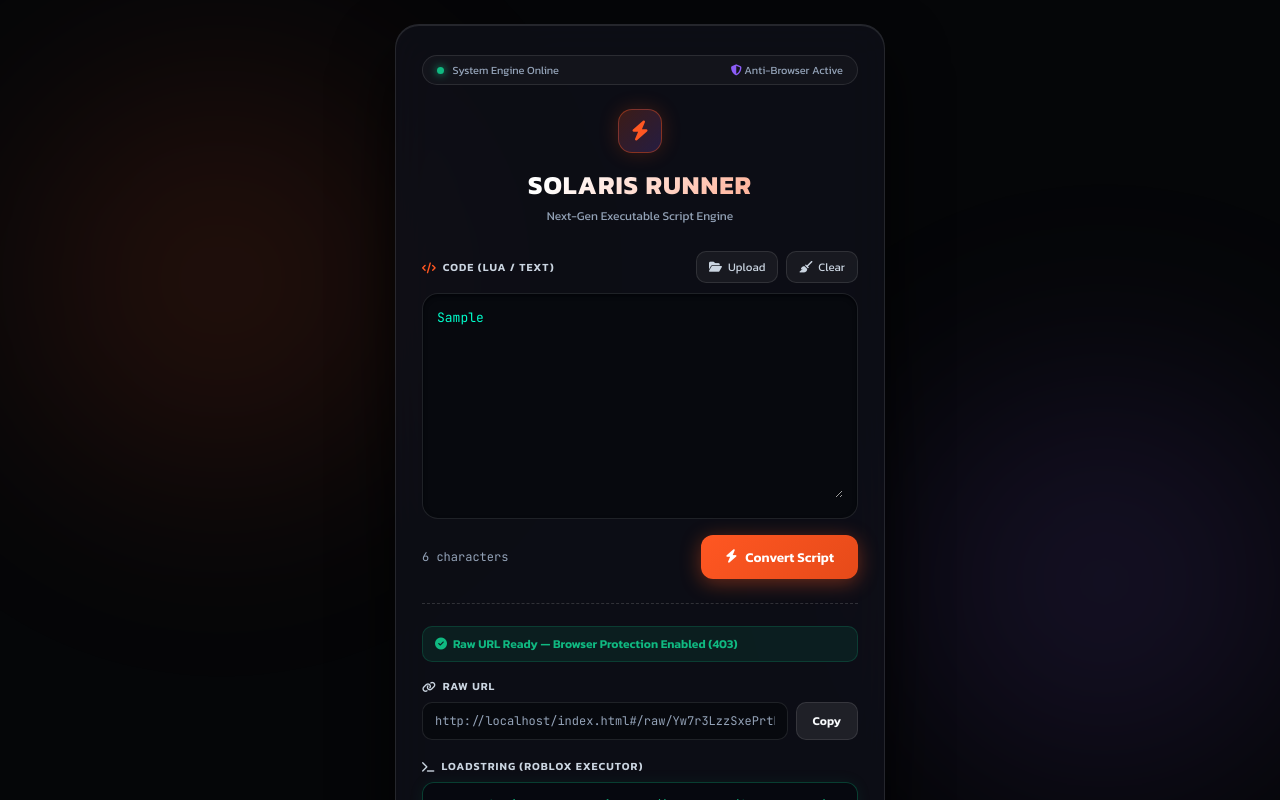
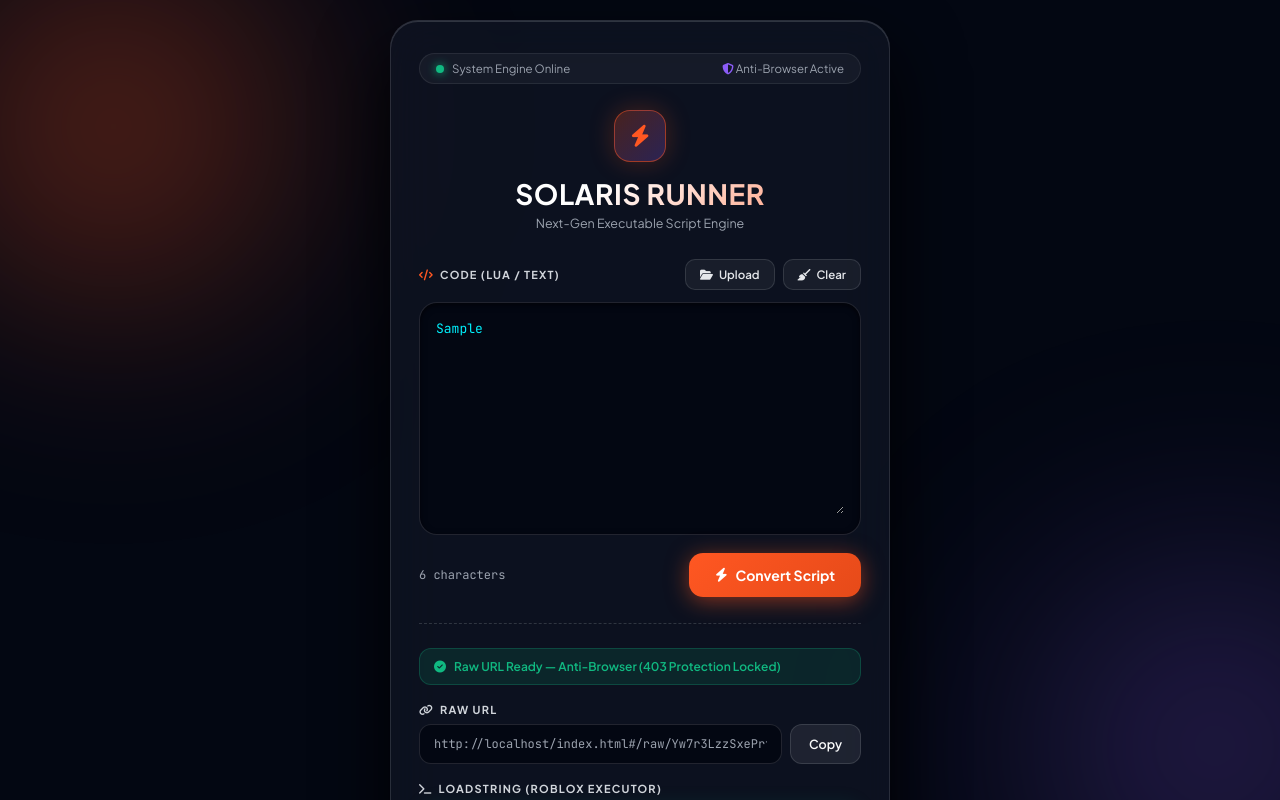
Before and after one commit to CandyDevxOfficial/poskidsni-hub, a website: page index.html in a window 1280 px wide. Both pictures are taken after typing "Sample" into the empty fields and a click on the button "Convert Script". Shown: the top 800 px of the page. Drawn offline with Linux system fonts and the light colour scheme.

Commit message:
Update HTML structure and styles for main app

```diff
--- a/index.html
+++ b/index.html
@@ -3,117 +3,151 @@
 <head>
     <meta charset="UTF-8">
     <meta name="viewport" content="width=device-width, initial-scale=1.0">
-    <title>SOLARIS RUNNER - Premium Script Vault</title>
-    <link href="https://fonts.googleapis.com/css2?family=Kanit:wght@300;400;600;700&family=JetBrains+Mono:wght@400;500;700&display=swap" rel="stylesheet">
+    <title>SOLARIS RUNNER - Premium Vault</title>
+    <link href="https://fonts.googleapis.com/css2?family=Plus+Jakarta+Sans:wght@300;400;600;700&family=JetBrains+Mono:wght@400;500;700&display=swap" rel="stylesheet">
     <link rel="stylesheet" href="https://cdnjs.cloudflare.com/ajax/libs/font-awesome/6.4.0/css/all.min.css">
     <style>
         :root {
-            --bg-color: #050608;
-            --card-bg: rgba(15, 17, 26, 0.75);
-            --accent-orange: #ff5722;
-            --accent-glow: rgba(255, 87, 34, 0.4);
-            --border-color: rgba(255, 255, 255, 0.1);
-            --text-main: #f8fafc;
-            --text-sub: #94a3b8;
-            --green-code: #10b981;
-            --purple-neon: #8b5cf6;
+            --bg-main: #030712;
+            --card-bg: rgba(17, 24, 39, 0.65);
+            --primary: #ff5722;
+            --primary-glow: rgba(255, 87, 34, 0.5);
+            --accent-purple: #8b5cf6;
+            --border-light: rgba(255, 255, 255, 0.12);
+            --text-main: #f9fafb;
+            --text-sub: #9ca3af;
+            --code-green: #10b981;
         }
 
-        * { box-sizing: border-box; margin: 0; padding: 0; font-family: 'Kanit', sans-serif; }
+        * { box-sizing: border-box; margin: 0; padding: 0; font-family: 'Plus Jakarta Sans', sans-serif; }
 
         body {
-            background-color: var(--bg-color);
+            background-color: var(--bg-main);
             color: var(--text-main);
             display: flex;
             justify-content: center;
             align-items: center;
             min-height: 100vh;
-            padding: 24px 12px;
+            padding: 20px 12px;
             overflow-x: hidden;
             position: relative;
         }
 
-        /* Ambient Animated Background Glows */
-        .bg-glow-1 {
-            position: fixed; top: -10%; left: -10%; width: 50vw; height: 50vw;
-            background: radial-gradient(circle, rgba(255, 87, 34, 0.15) 0%, transparent 70%);
-            filter: blur(80px); z-index: -1; animation: float 10s infinite alternate;
+        /* Dynamic Animated Background Glows */
+        .glow-orb-1 {
+            position: fixed; top: -150px; left: -150px; width: 450px; height: 450px;
+            background: radial-gradient(circle, var(--primary-glow) 0%, transparent 70%);
+            filter: blur(100px); z-index: -1; animation: orbit 14s ease-in-out infinite alternate;
         }
-        .bg-glow-2 {
-            position: fixed; bottom: -10%; right: -10%; width: 50vw; height: 50vw;
-            background: radial-gradient(circle, rgba(139, 92, 246, 0.15) 0%, transparent 70%);
-            filter: blur(80px); z-index: -1; animation: float 12s infinite alternate-reverse;
+        .glow-orb-2 {
+            position: fixed; bottom: -150px; right: -150px; width: 500px; height: 500px;
+            background: radial-gradient(circle, rgba(139, 92, 246, 0.35) 0%, transparent 70%);
+            filter: blur(100px); z-index: -1; animation: orbit 18s ease-in-out infinite alternate-reverse;
         }
-        @keyframes float { 0% { transform: translate(0, 0); } 100% { transform: translate(30px, 40px); } }
+        @keyframes orbit {
+            0% { transform: translate(0, 0) scale(1); }
+            100% { transform: translate(60px, 80px) scale(1.15); }
+        }
 
-        /* 403 Forbidden View */
-        #forbiddenView { display: none; text-align: center; }
-        .card-403 {
-            background: var(--card-bg);
-            backdrop-filter: blur(20px);
-            border: 1px solid rgba(255, 87, 34, 0.3);
-            padding: 40px 28px;
-            border-radius: 24px;
-            max-width: 440px;
-            box-shadow: 0 0 50px rgba(255, 87, 34, 0.2);
-        }
-        .code-403 { font-size: 80px; font-weight: 700; color: var(--accent-orange); font-family: 'JetBrains Mono', monospace; text-shadow: 0 0 20px var(--accent-glow); }
-        .title-403 { font-size: 22px; margin-bottom: 8px; font-weight: 600; }
-        .desc-403 { font-size: 13.5px; color: var(--text-sub); margin-bottom: 28px; }
-        .btn-403 { background: linear-gradient(135deg, #ff5722, #e64a19); color: #fff; padding: 12px 28px; border-radius: 12px; font-weight: 600; font-size: 13px; cursor: pointer; border: none; box-shadow: 0 4px 15px var(--accent-glow); }
-
-        /* Main App View */
+        /* Main Card Container */
         .main-card {
             background: var(--card-bg);
-            backdrop-filter: blur(20px);
-            -webkit-backdrop-filter: blur(20px);
-            border: 1px solid var(--border-color);
-            border-radius: 24px;
+            backdrop-filter: blur(24px);
+            -webkit-backdrop-filter: blur(24px);
+            border: 1px solid var(--border-light);
+            border-radius: 28px;
             width: 100%;
-            max-width: 490px;
-            padding: 30px 26px;
-            box-shadow: 0 30px 60px rgba(0, 0, 0, 0.8), inset 0 1px 0 rgba(255, 255, 255, 0.1);
+            max-width: 500px;
+            padding: 32px 28px;
+            box-shadow: 0 30px 70px rgba(0, 0, 0, 0.9), inset 0 1px 0 rgba(255, 255, 255, 0.15);
             position: relative;
+            z-index: 10;
         }
 
-        /* Top Status Bar */
+        /* 403 Forbidden Screen */
+        #forbiddenView {
+            display: none;
+            width: 100%;
+            max-width: 460px;
+            animation: fadeIn 0.3s ease-out;
+        }
+        .card-403 {
+            background: rgba(17, 24, 39, 0.85);
+            backdrop-filter: blur(25px);
+            border: 1px solid rgba(255, 87, 34, 0.4);
+            padding: 44px 30px;
+            border-radius: 28px;
+            text-align: center;
+            box-shadow: 0 0 60px rgba(255, 87, 34, 0.25);
+        }
+        .code-403 {
+            font-size: 88px;
+            font-weight: 800;
+            background: linear-gradient(135deg, #ff5722, #ff8a65);
+            -webkit-background-clip: text;
+            -webkit-text-fill-color: transparent;
+            font-family: 'JetBrains Mono', monospace;
+            line-height: 1;
+            margin-bottom: 12px;
+            filter: drop-shadow(0 0 25px var(--primary-glow));
+        }
+        .title-403 { font-size: 22px; margin-bottom: 8px; font-weight: 700; color: #fff; }
+        .desc-403 { font-size: 13.5px; color: var(--text-sub); margin-bottom: 30px; line-height: 1.6; }
+        .btn-403 {
+            background: linear-gradient(135deg, #ff5722, #e64a19);
+            color: #fff;
+            padding: 13px 30px;
+            border-radius: 14px;
+            font-weight: 600;
+            font-size: 13.5px;
+            cursor: pointer;
+            border: none;
+            box-shadow: 0 4px 20px var(--primary-glow);
+            transition: 0.2s ease;
+        }
+        .btn-403:hover { transform: translateY(-2px); box-shadow: 0 6px 25px var(--primary-glow); }
+
+        /* Status Bar */
         .status-bar {
             display: flex;
             justify-content: space-between;
             align-items: center;
-            background: rgba(255, 255, 255, 0.03);
-            border: 1px solid var(--border-color);
-            border-radius: 30px;
-            padding: 6px 14px;
-            margin-bottom: 24px;
-            font-size: 11px;
+            background: rgba(255, 255, 255, 0.04);
+            border: 1px solid rgba(255, 255, 255, 0.08);
+            border-radius: 40px;
+            padding: 7px 16px;
+            margin-bottom: 26px;
+            font-size: 11.5px;
             color: var(--text-sub);
         }
-        .status-dot { width: 7px; height: 7px; background: var(--green-code); border-radius: 50%; display: inline-block; margin-right: 6px; box-shadow: 0 0 8px var(--green-code); }
+        .status-dot { width: 8px; height: 8px; background: var(--code-green); border-radius: 50%; display: inline-block; margin-right: 6px; box-shadow: 0 0 10px var(--code-green); }
 
-        .brand-header { text-align: center; margin-bottom: 26px; }
-        .brand-logo-icon {
-            width: 44px; height: 44px; background: linear-gradient(135deg, rgba(255,87,34,0.2), rgba(139,92,246,0.2));
-            border: 1px solid rgba(255,87,34,0.4); border-radius: 14px; display: flex;
-            align-items: center; justify-content: center; margin: 0 auto 12px auto;
-            color: var(--accent-orange); font-size: 20px; box-shadow: 0 0 20px rgba(255,87,34,0.2);
+        .brand-header { text-align: center; margin-bottom: 28px; }
+        .brand-logo {
+            width: 52px; height: 52px;
+            background: linear-gradient(135deg, rgba(255,87,34,0.25), rgba(139,92,246,0.25));
+            border: 1px solid rgba(255,87,34,0.5);
+            border-radius: 16px; display: flex;
+            align-items: center; justify-content: center; margin: 0 auto 14px auto;
+            color: var(--primary); font-size: 22px;
+            box-shadow: 0 0 25px rgba(255,87,34,0.25);
         }
         .brand-title {
-            font-size: 26px;
-            font-weight: 700;
-            letter-spacing: 1px;
-            background: linear-gradient(135deg, #ffffff 30%, #ff8a65 100%);
+            font-size: 28px;
+            font-weight: 800;
+            letter-spacing: 0.5px;
+            background: linear-gradient(135deg, #ffffff 40%, #ff8a65 100%);
             -webkit-background-clip: text;
             -webkit-text-fill-color: transparent;
         }
-        .brand-sub { font-size: 12px; color: var(--text-sub); margin-top: 3px; }
+        .brand-sub { font-size: 12.5px; color: var(--text-sub); margin-top: 4px; }
 
-        .form-group { margin-bottom: 18px; }
+        .form-group { margin-bottom: 20px; }
         .label-title {
             font-size: 11px;
-            font-weight: 600;
-            color: #cbd5e1;
-            letter-spacing: 1px;
+            font-weight: 700;
+            color: #d1d5db;
+            letter-spacing: 1.2px;
             text-transform: uppercase;
             display: flex;
             align-items: center;
@@ -124,42 +158,43 @@
             display: flex;
             justify-content: space-between;
             align-items: center;
-            margin-bottom: 10px;
+            margin-bottom: 12px;
         }
         .btn-mini-group { display: flex; gap: 8px; }
         .btn-mini {
             background: rgba(255, 255, 255, 0.05);
-            border: 1px solid var(--border-color);
-            color: #cbd5e1;
-            padding: 6px 12px;
+            border: 1px solid var(--border-light);
+            color: #e5e7eb;
+            padding: 7px 14px;
             border-radius: 10px;
             font-size: 11.5px;
+            font-weight: 600;
             cursor: pointer;
             transition: all 0.2s;
             display: flex;
             align-items: center;
             gap: 6px;
         }
-        .btn-mini:hover { background: rgba(255, 255, 255, 0.1); border-color: rgba(255, 255, 255, 0.2); }
+        .btn-mini:hover { background: rgba(255, 255, 255, 0.12); border-color: rgba(255, 255, 255, 0.25); }
 
         .editor-wrapper {
-            background: rgba(7, 9, 15, 0.9);
-            border: 1px solid var(--border-color);
-            border-radius: 16px;
-            padding: 14px;
+            background: rgba(3, 7, 18, 0.85);
+            border: 1px solid var(--border-light);
+            border-radius: 18px;
+            padding: 16px;
             transition: all 0.3s;
-            box-shadow: inset 0 2px 4px rgba(0, 0, 0, 0.5);
+            box-shadow: inset 0 2px 6px rgba(0, 0, 0, 0.6);
         }
         .editor-wrapper:focus-within {
-            border-color: var(--accent-orange);
-            box-shadow: 0 0 15px var(--accent-glow), inset 0 2px 4px rgba(0, 0, 0, 0.5);
+            border-color: var(--primary);
+            box-shadow: 0 0 20px var(--primary-glow), inset 0 2px 6px rgba(0, 0, 0, 0.6);
         }
         textarea {
             width: 100%;
-            height: 190px;
+            height: 195px;
             background: transparent;
             border: none;
-            color: #00ffcc;
+            color: #00f2fe;
             font-family: 'JetBrains Mono', monospace;
             font-size: 13px;
             outline: none;
@@ -171,7 +206,7 @@
             display: flex;
             justify-content: space-between;
             align-items: center;
-            margin-top: 16px;
+            margin-top: 18px;
         }
         .char-counter { font-size: 12px; color: var(--text-sub); font-family: 'JetBrains Mono', monospace; }
 
@@ -179,40 +214,41 @@
             background: linear-gradient(135deg, #ff5722, #e64a19);
             color: #ffffff;
             border: none;
-            border-radius: 12px;
-            padding: 12px 24px;
-            font-size: 13.5px;
-            font-weight: 600;
+            border-radius: 14px;
+            padding: 13px 26px;
+            font-size: 14px;
+            font-weight: 700;
             cursor: pointer;
-            box-shadow: 0 4px 20px var(--accent-glow);
+            box-shadow: 0 4px 22px var(--primary-glow);
             transition: all 0.25s ease;
             display: flex;
             align-items: center;
             gap: 8px;
         }
-        .btn-submit:hover { transform: translateY(-2px); box-shadow: 0 6px 25px rgba(255, 87, 34, 0.6); }
+        .btn-submit:hover { transform: translateY(-2px); box-shadow: 0 8px 30px rgba(255, 87, 34, 0.7); }
 
+        /* Result Section Animation */
         .result-box {
             display: none;
-            margin-top: 24px;
-            padding-top: 22px;
+            margin-top: 26px;
+            padding-top: 24px;
             border-top: 1px dashed rgba(255, 255, 255, 0.15);
-            animation: fadeIn 0.4s ease;
+            animation: fadeIn 0.4s cubic-bezier(0.16, 1, 0.3, 1);
         }
-        @keyframes fadeIn { from { opacity: 0; transform: translateY(10px); } to { opacity: 1; transform: translateY(0); } }
+        @keyframes fadeIn { from { opacity: 0; transform: translateY(12px); } to { opacity: 1; transform: translateY(0); } }
 
         .status-badge {
-            color: var(--green-code);
+            color: var(--code-green);
             font-size: 12px;
             font-weight: 600;
-            margin-bottom: 16px;
+            margin-bottom: 18px;
             display: flex;
             align-items: center;
-            gap: 6px;
-            background: rgba(16, 185, 129, 0.1);
-            padding: 8px 12px;
-            border-radius: 10px;
-            border: 1px solid rgba(16, 185, 129, 0.2);
+            gap: 8px;
+            background: rgba(16, 185, 129, 0.12);
+            padding: 10px 14px;
+            border-radius: 12px;
+            border: 1px solid rgba(16, 185, 129, 0.25);
         }
 
         .raw-input-group {
@@ -223,51 +259,51 @@
         }
         .raw-input-box {
             flex: 1;
-            background: rgba(7, 9, 15, 0.9);
-            border: 1px solid var(--border-color);
-            border-radius: 10px;
-            padding: 10px 12px;
-            color: #94a3b8;
+            background: rgba(3, 7, 18, 0.85);
+            border: 1px solid var(--border-light);
+            border-radius: 12px;
+            padding: 11px 14px;
+            color: #9ca3af;
             font-family: 'JetBrains Mono', monospace;
             font-size: 12px;
             outline: none;
         }
         .btn-copy-sm {
             background: rgba(255, 255, 255, 0.08);
-            border: 1px solid var(--border-color);
+            border: 1px solid var(--border-light);
             color: var(--text-main);
-            padding: 0 16px;
-            border-radius: 10px;
-            font-size: 12px;
+            padding: 0 18px;
+            border-radius: 12px;
+            font-size: 12.5px;
             font-weight: 600;
             cursor: pointer;
             transition: 0.2s;
         }
-        .btn-copy-sm:hover { background: rgba(255, 255, 255, 0.15); }
+        .btn-copy-sm:hover { background: rgba(255, 255, 255, 0.16); }
 
         .code-display {
-            background: rgba(7, 9, 15, 0.95);
-            border: 1px solid rgba(16, 185, 129, 0.3);
-            border-radius: 12px;
-            padding: 14px;
-            color: var(--green-code);
+            background: rgba(3, 7, 18, 0.95);
+            border: 1px solid rgba(16, 185, 129, 0.35);
+            border-radius: 14px;
+            padding: 15px;
+            color: var(--code-green);
             font-family: 'JetBrains Mono', monospace;
             font-size: 12px;
             word-break: break-all;
             margin-top: 8px;
-            margin-bottom: 14px;
-            box-shadow: 0 0 15px rgba(16, 185, 129, 0.08);
+            margin-bottom: 16px;
+            box-shadow: 0 0 20px rgba(16, 185, 129, 0.1);
         }
 
         .btn-copy-main {
             width: 100%;
-            background: rgba(255, 255, 255, 0.06);
-            border: 1px solid var(--border-color);
+            background: rgba(255, 255, 255, 0.08);
+            border: 1px solid var(--border-light);
             color: var(--text-main);
-            padding: 12px;
-            border-radius: 12px;
+            padding: 13px;
+            border-radius: 14px;
             font-weight: 600;
-            font-size: 13px;
+            font-size: 13.5px;
             cursor: pointer;
             transition: all 0.2s;
             display: flex;
@@ -275,25 +311,23 @@
             justify-content: center;
             gap: 8px;
         }
-        .btn-copy-main:hover { background: rgba(255, 255, 255, 0.12); }
+        .btn-copy-main:hover { background: rgba(255, 255, 255, 0.16); }
     </style>
 </head>
 <body>
 
-<div class="bg-glow-1"></div>
-<div class="bg-glow-2"></div>
+<div class="glow-orb-1"></div>
+<div class="glow-orb-2"></div>
 
-<!-- หน้าหลัก UI -->
+<!-- หน้าหลัก Main App -->
 <div class="main-card" id="mainView">
-
-    <!-- Status Bar ด้านบน -->
     <div class="status-bar">
         <div><span class="status-dot"></span> System Engine Online</div>
         <div><i class="fa-solid fa-shield-halved" style="color: #8b5cf6;"></i> Anti-Browser Active</div>
     </div>
 
     <div class="brand-header">
-        <div class="brand-logo-icon"><i class="fa-solid fa-bolt"></i></div>
+        <div class="brand-logo"><i class="fa-solid fa-bolt"></i></div>
         <div class="brand-title">SOLARIS RUNNER</div>
         <div class="brand-sub">Next-Gen Executable Script Engine</div>
     </div>
@@ -319,10 +353,9 @@
         </div>
     </div>
 
-    <!-- ผลลัพธ์หลังกดแปลง -->
     <div class="result-box" id="resultArea">
         <div class="status-badge">
-            <i class="fa-solid fa-circle-check"></i> Raw URL Ready — Browser Protection Enabled (403)
+            <i class="fa-solid fa-circle-check"></i> Raw URL Ready — Anti-Browser (403 Protection Locked)
         </div>
 
         <span class="label-title"><i class="fa-solid fa-link"></i> Raw URL</span>
@@ -342,7 +375,7 @@
     <div class="card-403">
         <div class="code-403">403</div>
         <div class="title-403">Access Denied</div>
-        <div class="desc-403">Direct Web Browser access is blocked to protect script integrity. Executable only.</div>
+        <div class="desc-403">Direct Web Browser access is strictly blocked to protect script integrity. Executable requests only.</div>
         <button onclick="goHome()" class="btn-403"><i class="fa-solid fa-house"></i> Return to Home</button>
     </div>
 </div>
@@ -363,16 +396,31 @@
     return result;
 }
 
-window.onload = function() { checkRoute(); };
-window.onhashchange = function() { checkRoute(); };
+// โหลดหน้าเว็บครั้งแรก และเช็คเส้นทาง
+window.onload = function() {
+    checkRoute();
+};
+
+// ตรวจจับการเปลี่ยน Hash และปุ่มกด ย้อนกลับ (Back Button Prevention)
+window.onhashchange = function() {
+    checkRoute();
+};
+
+window.onpopstate = function() {
+    checkRoute();
+};
 
 function checkRoute() {
     const hash = window.location.hash;
     if (hash.startsWith('#/raw/')) {
         const id = hash.replace('#/raw/', '');
         if (database.scripts[id]) {
+            // ซ่อน UI หลัก และแสดง 403
             document.getElementById('mainView').style.display = 'none';
             document.getElementById('forbiddenView').style.display = 'block';
+
+            // บล็อกไม่ให้กดย้อนกลับ (Lock History State)
+            history.pushState(null, null, location.href);
         } else {
             alert('Script Not Found');
             goHome();
@@ -437,13 +485,12 @@
 }
 
 function goHome() {
-    window.location.hash = '';
+    // ล้าง Hash และรีเซ็ต History เพื่อกลับหน้าหลักอย่างปลอดภัย
+    history.replaceState(null, null, window.location.pathname);
     document.getElementById('forbiddenView').style.display = 'none';
     document.getElementById('mainView').style.display = 'block';
 }
 </script>
 
 </body>
-                 </html>
-
-                                                         </html>
+    </html>
```
